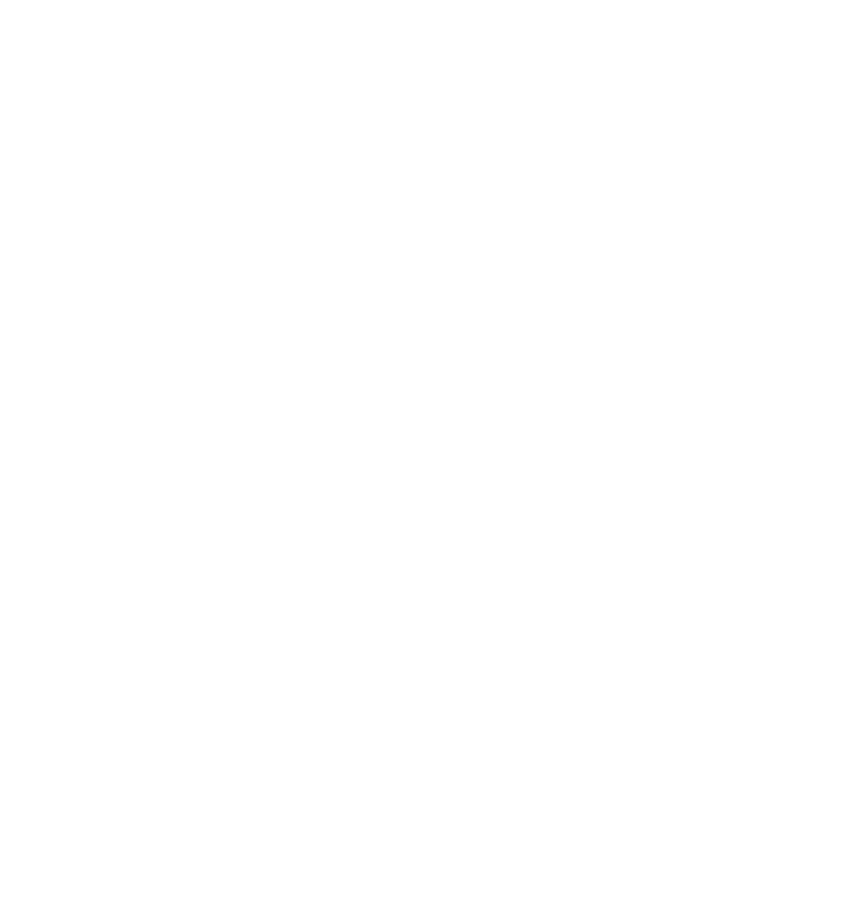
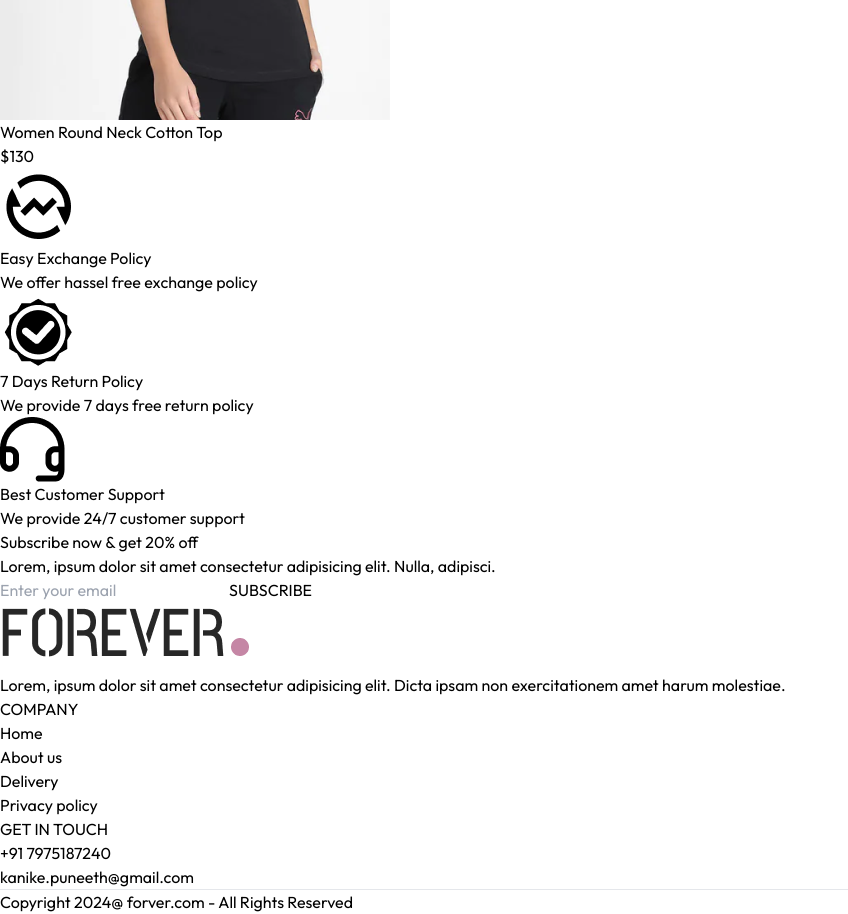
Before and after one commit to PuneethKanike/mern-ecommerce-app, a React (Vite) app in the folder frontend/: page / in a window 1280 px wide. Shown: the part 9000-9914 px from the top of the page, without its empty margins (0-848 px from the left). Before the commit the page ends 6630 px from the top, so only its background shows below. Built offline with nearby package versions, Linux system fonts and the light colour scheme.

Commit message:
completed the collection Filter and product display page in collections

```diff
--- a/frontend/src/App.jsx
+++ b/frontend/src/App.jsx
@@ -10,6 +10,7 @@
 import PlaceOrder from "./pages/PlaceOrder"
 import Orders from "./pages/Orders"
 import Navbar from "./components/Navbar"
+import Footer from "./components/Footer"
 
 const App = () => {
   return (
@@ -27,6 +28,7 @@
         <Route path="/orders" element={<Orders/>} />
 
       </Routes>
+      <Footer/>
     </div>
   )
 }
--- /dev/null
+++ b/frontend/src/components/BestSeller.jsx
@@ -0,0 +1,33 @@
+import { useContext, useEffect, useState } from "react"
+import { ShopContext } from "../context/ShopContext"
+import Title from "./Title"
+import ProductItem from "./ProductItem"
+
+const BestSeller = () => {
+
+    const {products} = useContext(ShopContext)
+    const [bestSeller, setBestSeller] = useState([])
+
+    useEffect(()=>{
+        const bestProduct = products.filter((item)=>(item.bestseller))
+        setBestSeller(bestProduct.slice(0,5))
+    },[])
+
+  return (
+    <div className="my-10">
+      <div className="text-center text-3xl py-8">
+        <Title text1={'BEST'} text2={'SELLERS'} />
+        <p className="w-3/4 m-auto text-xs sm:text-sm md:text-base text-gray-600">
+        Lorem ipsum, dolor sit amet consectetur adipisicing.
+        </p>
+      </div>
+      <div className="grid grid-cols-2 sm:grid-cols-3 md:grid-cols-4 lg:grid-cols-5 gap-4 gap-y-6">
+        {bestSeller.map((item,index)=>(
+            <ProductItem key={index} id={item.id} name={item.name} price={item.price} image={item.image} />
+        ))}
+      </div>
+    </div>
+  )
+}
+
+export default BestSeller
--- /dev/null
+++ b/frontend/src/components/Footer.jsx
@@ -0,0 +1,39 @@
+import { assets } from "../assets/assets"
+
+const Footer = () => {
+  return (
+    <div>
+      <div className="flex flex-col sm:grid grid-cols-[3fr_1fr_1fr] gap-14 my-10 mt-40 text-sm">
+        <div>
+            <img src={assets.logo} className="mb-5 w-32" alt="" />
+            <p className="w-full md:w-2/3 text-gray-600">
+                Lorem, ipsum dolor sit amet consectetur adipisicing elit. Dicta ipsam non exercitationem amet harum molestiae.
+            </p>
+        </div>
+        <div>
+            <p className="text-xl font-medium mb-5">COMPANY</p>
+            <ul className="flex flex-col gap-1 text-gray-600">
+                <li>Home</li>
+                <li>About us</li>
+                <li>Delivery</li>
+                <li>Privacy policy</li>
+            </ul>
+        </div>
+
+        <div>
+            <p className="text-xl font-medium mb-5">GET IN TOUCH</p>
+            <ul className="flex flex-col gap-1 text-gray-600">
+                <li>+91 7975187240</li>
+                <li>kanike.puneeth@gmail.com</li>
+            </ul>
+        </div>
+      </div>
+      <div>
+        <hr />
+        <p className="py-5 text-sm text-center">Copyright 2024@ forver.com - All Rights Reserved</p>
+      </div>
+    </div>
+  )
+}
+
+export default Footer
--- /dev/null
+++ b/frontend/src/components/NewsLetterBox.jsx
@@ -0,0 +1,20 @@
+
+const NewsLetterBox = () => {
+    const onSubmitHandler = (e) => {
+        e.preventDefault()
+    }
+  return (
+    <div className="text-center">
+        <p className="text-2xl font-medium text-gray-800">Subscribe now & get 20% off</p>
+        <p className="text-gray-400 mt-3">
+            Lorem, ipsum dolor sit amet consectetur adipisicing elit. Nulla, adipisci.
+        </p>
+        <form onSubmit={onSubmitHandler} className="w-full sm:w-1/2 flex items-center gap-3 mx-auto my-6 border pl-3">
+            <input className="w-full sm:flex-1 outline-none" type="email" placeholder="Enter your email" required/>
+            <button className="bg-black text-white text-xs px-10 py-4" type="submit">SUBSCRIBE</button>
+        </form>
+    </div>
+  )
+}
+
+export default NewsLetterBox
--- /dev/null
+++ b/frontend/src/components/OurPolicy.jsx
@@ -0,0 +1,25 @@
+import { assets } from "../assets/assets"
+
+const OurPolicy = () => {
+  return (
+    <div className="flex flex-col sm:flex-row justify-around gap-12 sm:gap-2 text-center py-20 text-xs sm:text-sm md:text-base text-gray-700">
+        <div>
+            <img src={assets.exchange_icon} className="w-12 m-auto mb-5" alt="" />
+            <p className="font-semibold">Easy Exchange Policy</p>
+            <p className="text-gray-400">We offer hassel free exchange policy</p>
+        </div>
+        <div>
+            <img src={assets.quality_icon} className="w-12 m-auto mb-5" alt="" />
+            <p className="font-semibold">7 Days Return Policy</p>
+            <p className="text-gray-400">We provide 7 days free return policy</p>
+        </div>
+        <div>
+            <img src={assets.support_img} className="w-12 m-auto mb-5" alt="" />
+            <p className="font-semibold">Best Customer Support</p>
+            <p className="text-gray-400">We provide 24/7 customer support</p>
+        </div>
+    </div>
+  )
+}
+
+export default OurPolicy
--- a/frontend/src/pages/Collection.jsx
+++ b/frontend/src/pages/Collection.jsx
@@ -1,9 +1,136 @@
-import React from 'react'
+import { useContext, useEffect, useState } from "react"
+import { ShopContext } from "../context/ShopContext"
+import { assets } from "../assets/assets"
+import Title from "../components/Title"
+import ProductItem from "../components/ProductItem"
 
 const Collection = () => {
+  const {products} = useContext(ShopContext)
+  const [showFilter, setShowFilter] = useState(false)
+  const [filterProducts, setFilterProducts] = useState([])
+  const [category, setCategory] = useState([])
+  const [subCategory, setSubCategory] = useState([])
+  const [sortType, setSortType] = useState('relavent')
+
+  const toggleCategory = (e)=>{
+    if(category.includes(e.target.value)){
+      setCategory(prev=>prev.filter(item=>item!==e.target.value))
+    }
+    else{
+      setCategory(prev=>[...prev, e.target.value])
+    }
+  }
+
+  const toggleSubCategory = (e)=>{
+    if(subCategory.includes(e.target.value)){
+      setSubCategory(prev=>prev.filter(item=>item!==e.target.value))
+    }
+    else{
+      setSubCategory(prev=>[...prev, e.target.value])
+    }
+  }
+
+  const applyFilter = ()=>{
+    let productsCopy = products.slice()
+    if(category.length>0){
+      productsCopy = productsCopy.filter(item=>category.includes(item.category))
+    }
+
+    if(subCategory.length>0){
+      productsCopy = productsCopy.filter(item=>subCategory.includes(item.subCategory))
+    }
+
+    setFilterProducts(productsCopy)
+
+  }
+
+
+  const sortProduct = ()=>{
+    let filteredProductCopy = filterProducts.slice()
+    switch(sortType){
+      case 'low-high':
+        setFilterProducts(filteredProductCopy.sort((a,b)=>a.price-b.price))
+        break
+      case 'high-low':
+        setFilterProducts(filteredProductCopy.sort((a,b)=>b.price-a.price))
+        break
+        default:
+          applyFilter()
+          break;
+    }
+  }
+
+  useEffect(()=>{
+    applyFilter()
+  },[category,subCategory])
+
+  useEffect(()=>{
+    sortProduct()
+  },[sortType])
+
+
+
   return (
-    <div>
-      Collection
+    <div className="flex flex-col sm:flex-row gap-1 sm:gap-10 pt-10 border-t">
+      {/* filters */}
+      <div className="min-w-60">
+        <p onClick={()=>setShowFilter(!showFilter)} className="my-2 text-xl flex items-center cursor-pointer gap-2">FILTERS
+          <img className={`h-3 sm:hidden ${showFilter ? 'rotate-90' : ''}`} src={assets.dropdown_icon} alt="" />
+        </p>
+        {/* category filter */}
+        <div className={`border border-gray-300 pl-5 py-3 mt-6 ${showFilter?'' : 'hidden'} sm:block`}>
+          <p className="mb-3 text-sm font-medium">CATEGORIES</p>
+          <div className="flex flex-col gap-2 text-sm font-light text-gray-700">
+            <p className="flex gap-2">
+              <input className="w-3" type="checkbox" value={'Men'} onChange={toggleCategory} />Men
+            </p>
+            <p className="flex gap-2">
+              <input className="w-3" type="checkbox" value={'Women'} onChange={toggleCategory} />Women
+            </p>
+            <p className="flex gap-2">
+              <input className="w-3" type="checkbox" value={'Kids'} onChange={toggleCategory} />Kids
+            </p>
+          </div>
+        </div>
+        {/* sub-category */}
+        <div className={`border border-gray-300 pl-5 py-3 my-5 ${showFilter?'' : 'hidden'} sm:block`}>
+          <p className="mb-3 text-sm font-medium">TYPE</p>
+          <div className="flex flex-col gap-2 text-sm font-light text-gray-700">
+            <p className="flex gap-2">
+              <input className="w-3" type="checkbox" value={'Topwear'} onChange={toggleSubCategory} />Topwear
+            </p>
+            <p className="flex gap-2">
+              <input className="w-3" type="checkbox" value={'Bottomwear'} onChange={toggleSubCategory} />Bottomwear
+            </p>
+            <p className="flex gap-2">
+              <input className="w-3" type="checkbox" value={'Winterwear'} onChange={toggleSubCategory} /> Winterwear
+            </p>
+          </div>
+        </div>
+
+      </div>
+      {/* right side */}
+      <div className="flex-1">
+        <div className="flex justify-between text-base sm:text-2xl mb-4">
+          <Title text1={'ALL'} text2={'COLLECTIONS'} />
+          {/* product sort */}
+          <select onChange={(e)=>setSortType(e.target.value)} className="border-2 border-gray-300 text-sm px-2">
+            <option value="relavent">Sort by: Relavent</option>
+            <option value="low-high">Sort by: Low to High</option>
+            <option value="high-low">Sort by: High to Low</option>
+          </select>
+        </div>
+
+        {/* map products */}
+        <div className="grid grid-cols-2 md:grid-cols-3 lg:grid-cols-4 gap-4 gap-y-6">
+          {
+            filterProducts.map((item, index) =>(
+              <ProductItem key={index} name={item.name} price={item.price} image={item.image} id={item._id}/>
+            ))
+          }
+        </div>
+
+      </div>
     </div>
   )
 }
--- a/frontend/src/pages/Home.jsx
+++ b/frontend/src/pages/Home.jsx
@@ -1,11 +1,17 @@
+import BestSeller from "../components/BestSeller"
 import Hero from "../components/Hero"
 import LatestCollection from "../components/LatestCollection"
+import NewsLetterBox from "../components/NewsLetterBox"
+import OurPolicy from "../components/OurPolicy"
 
 const Home = () => {
   return (
     <div>
       <Hero/>
       <LatestCollection/>
+      <BestSeller />
+      <OurPolicy/>
+      <NewsLetterBox/>
     </div>
   )
 }
```
